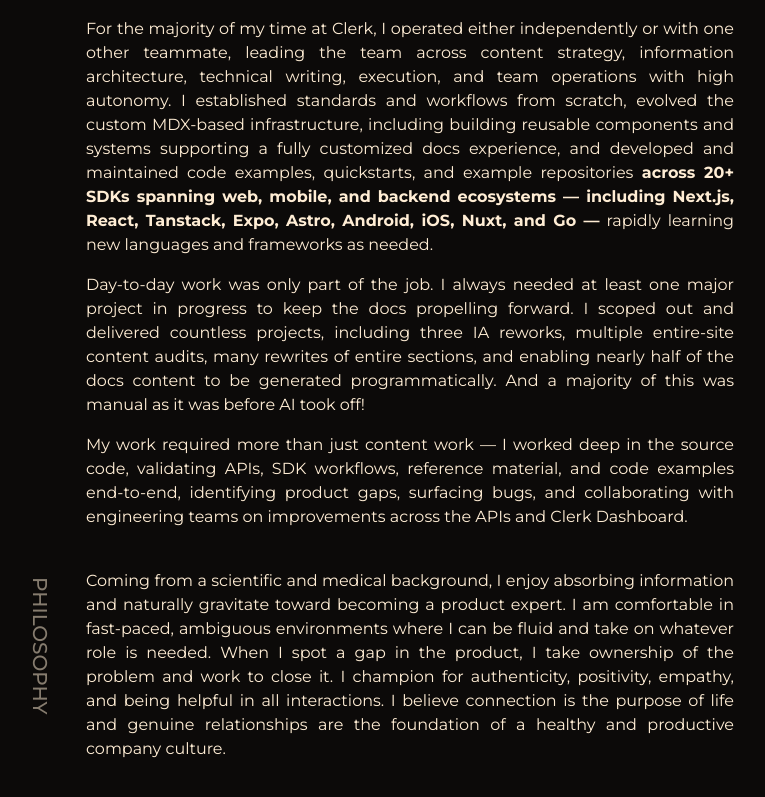
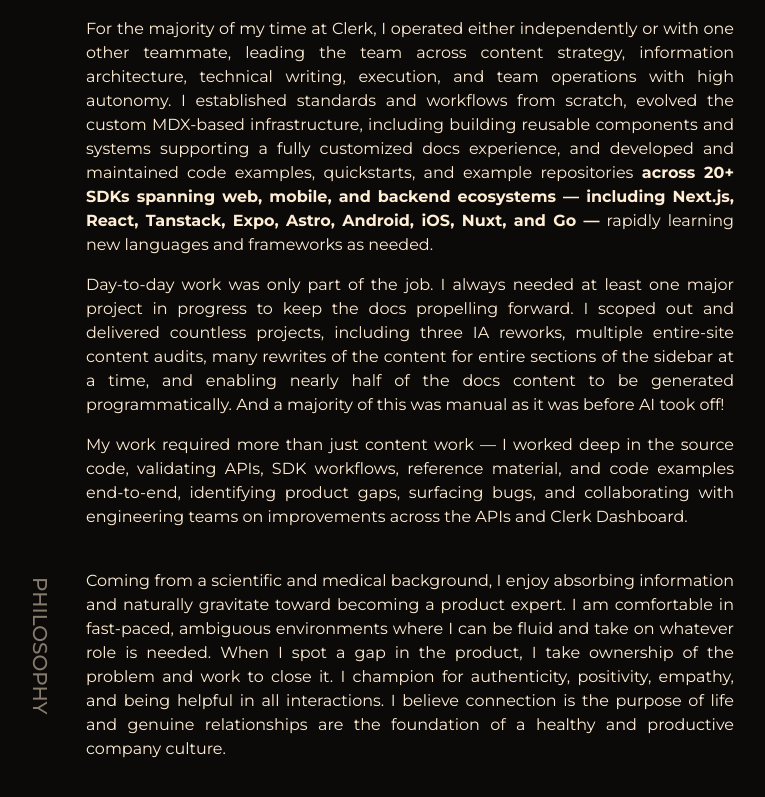
Before and after one commit to alexisintech/portfolio, a Next.js app: page / in a window 1280 px wide. Shown: the part 727-1524 px from the top of the page, without its empty margins (242-1007 px from the left). Built offline with nearby package versions, Linux system fonts and the light colour scheme.

Commit message:
copy update

```diff
--- a/app/components/Experience.tsx
+++ b/app/components/Experience.tsx
@@ -36,7 +36,7 @@
         Day-to-day work was only part of the job. I always needed at least one
         major project in progress to keep the docs propelling forward. I scoped
         out and delivered countless projects, including three IA reworks,
-        multiple entire-site content audits, many rewrites of entire sections,
+        multiple entire-site content audits, many rewrites of the content for entire sections of the sidebar at a time,
         and enabling nearly half of the docs content to be generated
         programmatically. And a majority of this was manual as it was before AI
         took off!
```
